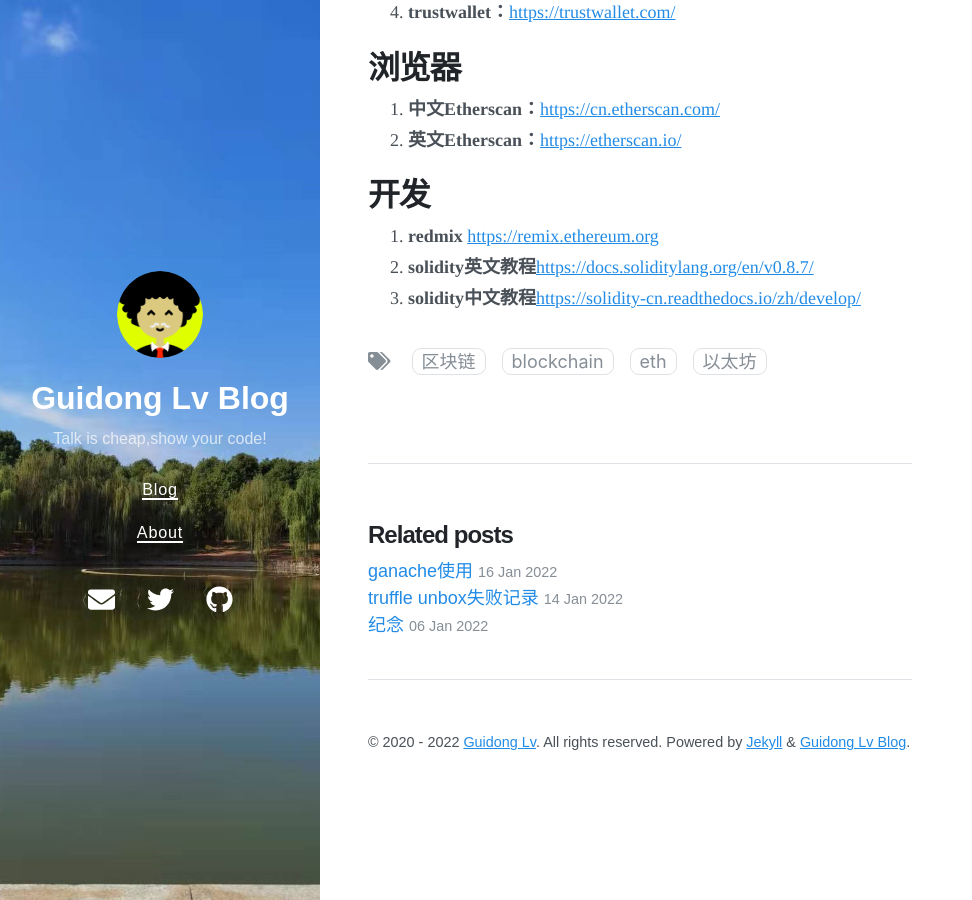
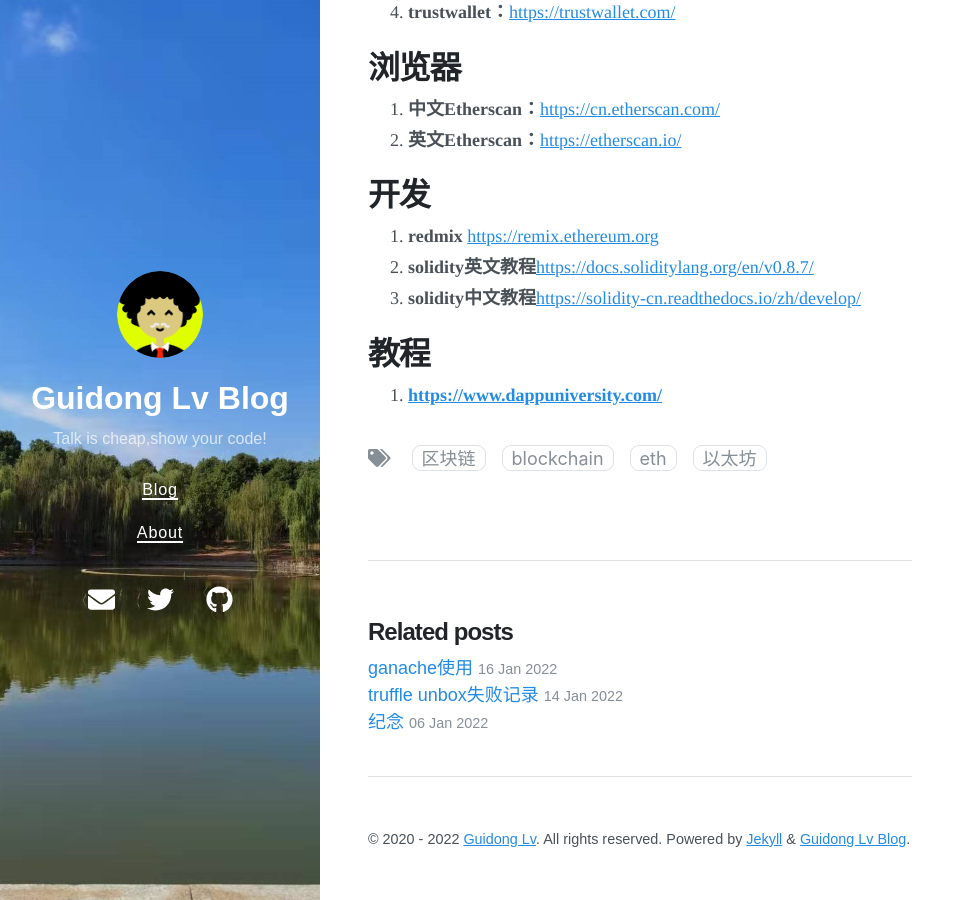
Before and after one commit to lvguidong/lvguidong.github.io, a Jekyll site: the page built from _posts/2021-09-17-ETH常用资源导航.md, in a window 1280 px wide and 900 px high, scrolled down 769 px. Shown: the whole window, without its empty margins (0-972 px from the left). Built offline with Jekyll 4.4.1, drawn with Linux system fonts in a browser that asks for light colours; nearby versions of some CDN libraries.

Commit message:
update eth turtorial

```diff
--- a/_posts/2021-09-17-ETH常用资源导航.md
+++ b/_posts/2021-09-17-ETH常用资源导航.md
@@ -52,3 +52,9 @@ date: 2021-09-17 20:32 +0800
 1. **redmix** [https://remix.ethereum.org](https://remix.ethereum.org)
 2. **solidity英文教程**[https://docs.soliditylang.org/en/v0.8.7/](https://docs.soliditylang.org/en/v0.8.7/)
 3. **solidity中文教程**[https://solidity-cn.readthedocs.io/zh/develop/](https://solidity-cn.readthedocs.io/zh/develop/)
+
+
+
+# 教程
+
+1. [**https://www.dappuniversity.com/**](https://www.dappuniversity.com/)
```
